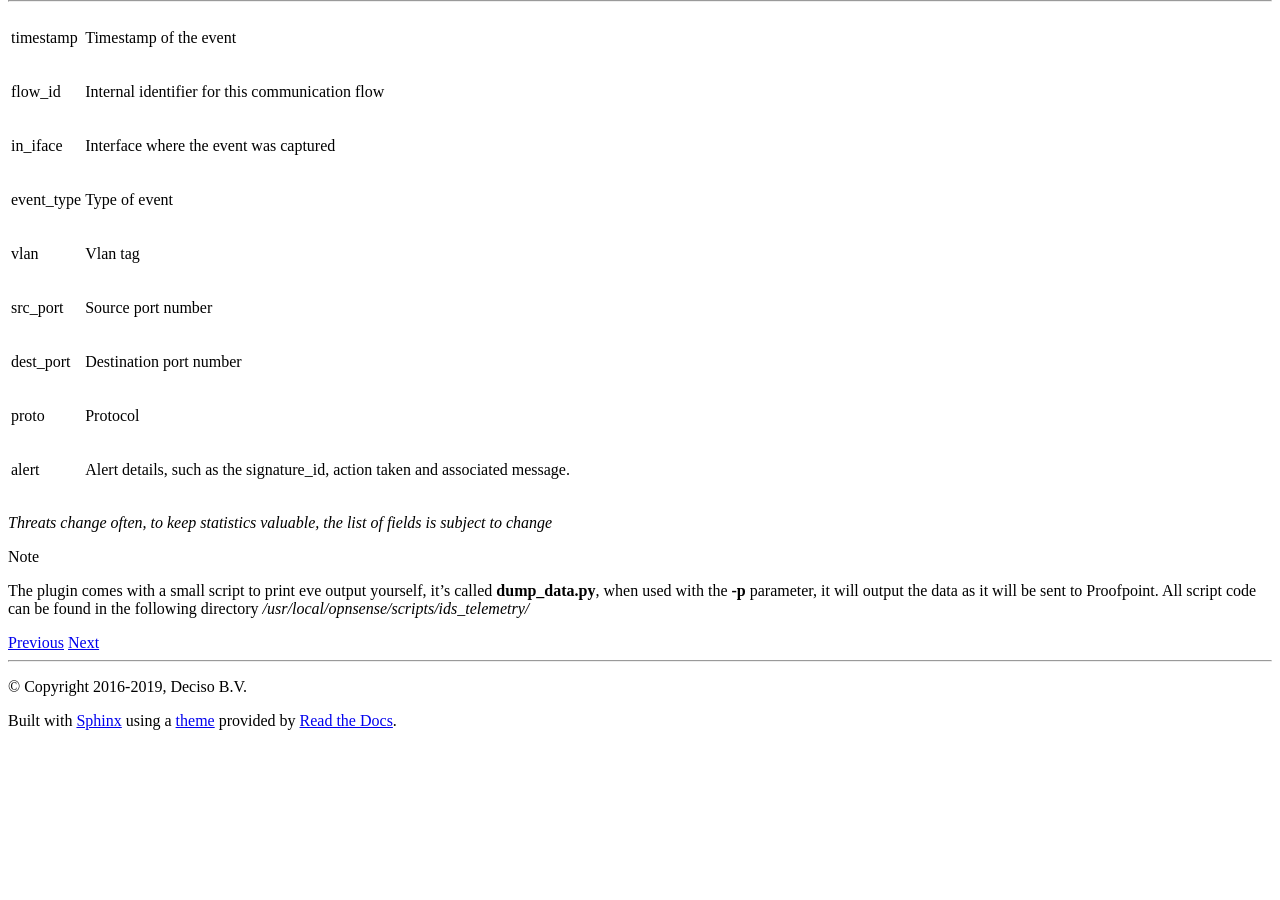
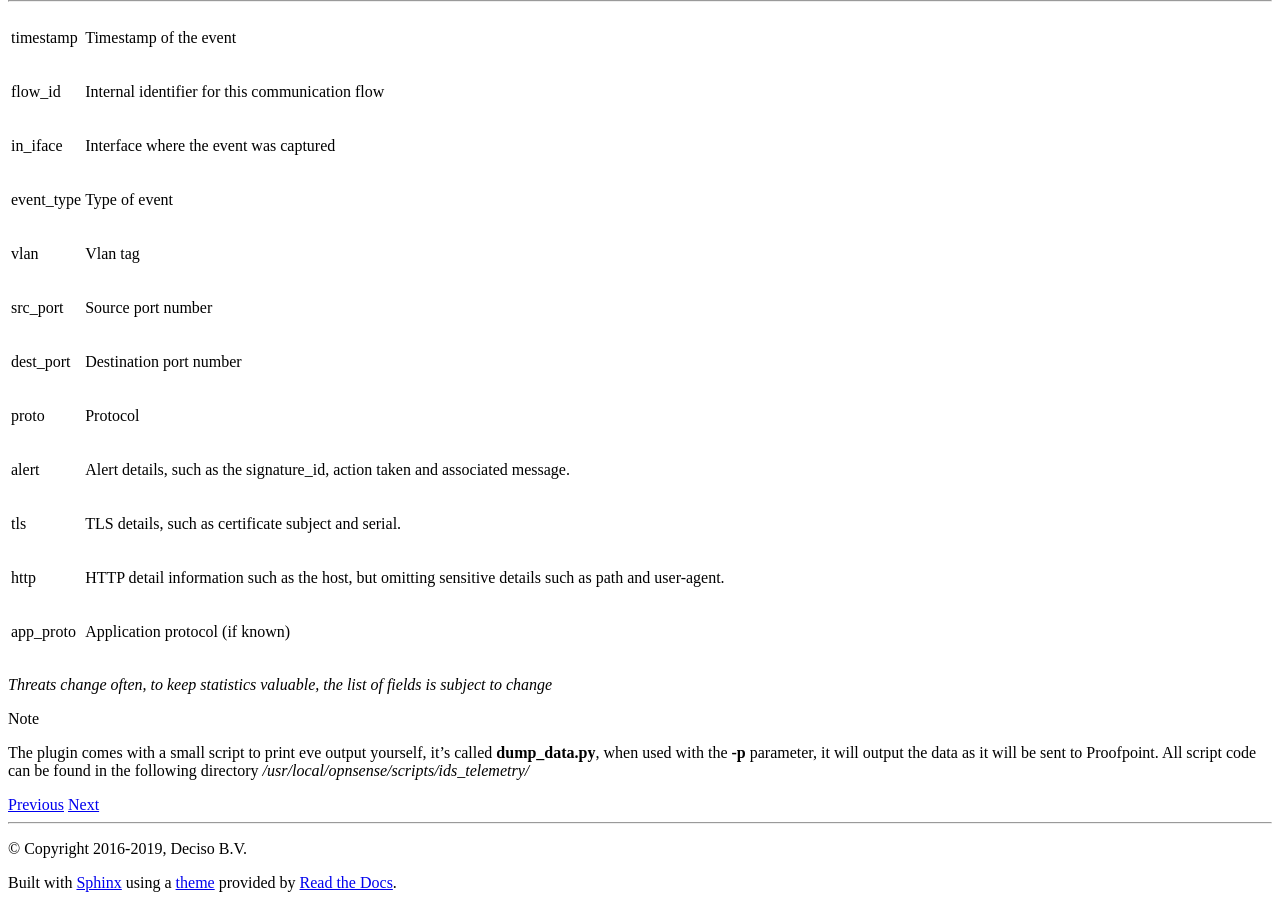
Before and after one commit to opnsense/docs, a Sphinx documentation site: the page built from source/manual/etpro_telemetry.rst, in a window 1280 px wide and 900 px high, scrolled down 4223 px. Built offline with Sphinx 7.4.7 and the Read the Docs theme 2.0.0, drawn with Linux system fonts in a browser that asks for light colours; before the commit the page ends 4961 px from its top, so only the background shows below that.

Commit message:
etpro_telemetry, adjust fields collected. As of 1.2 the events shipped back are also limitted, but that didn't look worthwile at the moment.

```diff
--- a/source/manual/etpro_telemetry.rst
+++ b/source/manual/etpro_telemetry.rst
@@ -191,6 +191,10 @@ dest_port      Destination port number
 proto          Protocol
 alert          Alert details, such as the signature_id, action taken
                and associated message.
+tls            TLS details, such as certificate subject and serial.
+http           HTTP detail information such as the host, but omitting
+               sensitive details such as path and user-agent.
+app_proto      Application protocol (if known)
 ============== ======================================================
 
 *Threats change often, to keep statistics valuable, the list of fields is subject to change*
```
